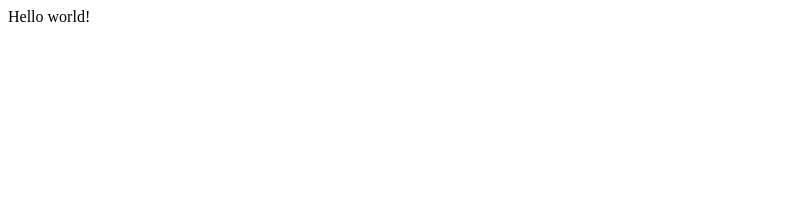
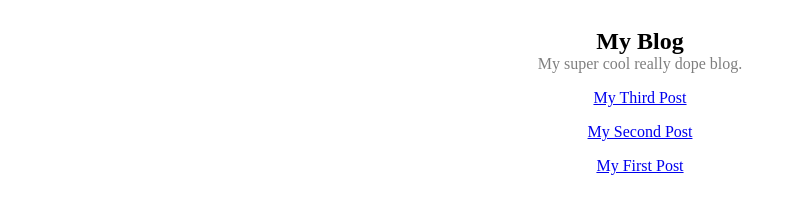
Before and after one commit to Josiah96singh/my-blog, a Gatsby site: page / in a window 1280 px wide. Shown: the whole page, without its empty margins (0-793 px from the left). Built offline with nearby package versions, Linux system fonts and the light colour scheme; Gatsby itself is replaced by a stand-in of ours.

Commit message:
updated with links and createPage plugin

```diff
--- a/gatsby-config.js
+++ b/gatsby-config.js
@@ -15,7 +15,7 @@ module.exports = {
       resolve: `gatsby-source-filesystem`,
       options: {
         name: `pages`,
-        path: `${__dirname / src / pages}`,
+        path: `${__dirname}/src/pages`,
       },
     },
   ],
--- /dev/null
+++ b/src/components/Header.js
@@ -0,0 +1,48 @@
+import React from "react"
+import { StaticQuery, graphql } from "gatsby"
+
+const TitleAndDescription = ({ data }) => {
+  const title = data.site.siteMetadata.title
+  const description = data.site.siteMetadata.description
+
+  return (
+    <div
+      style={{
+        display: "flex",
+        flexDirection: "column",
+        alignItems: "center",
+        fontFamily: "avenir",
+      }}
+    >
+      <h2 style={{ marginBottom: 0 }}>{title}</h2>
+      <p
+        style={{
+          marginTop: 0,
+          opacity: 0.5,
+        }}
+      >
+        {description}
+      </p>
+    </div>
+  )
+}
+
+const Header = () => {
+  return (
+    <StaticQuery
+      query={graphql`
+        query {
+          site {
+            siteMetadata {
+              title
+              description
+            }
+          }
+        }
+      `}
+      render={data => <TitleAndDescription data={data} />}
+    />
+  )
+}
+
+export default Header
--- a/src/pages/index.js
+++ b/src/pages/index.js
@@ -1,3 +1,47 @@
 import React from "react"
+import { graphql, Link } from "gatsby"
+import Header from "../components/Header"
 
-export default () => <div>Hello world!</div>
+const Layout = ({ data }) => {
+  const { edges } = data.allMarkdownRemark
+  console.log(edges)
+  return (
+    <div>
+      <Header />
+      <div
+        style={{
+          display: "flex",
+          flexDirection: "column",
+          alignItems: "center",
+          fontFamily: "avenir",
+        }}
+      >
+        {edges.map(edge => {
+          const { frontmatter } = edge.node
+          return (
+            <div key={frontmatter.title} style={{ marginBottom: "1rem" }}>
+              <Link to={frontmatter.path}>{frontmatter.title}</Link>
+            </div>
+          )
+        })}
+      </div>
+    </div>
+  )
+}
+
+export const query = graphql`
+  query HomepageQuery {
+    allMarkdownRemark(sort: { order: DESC, fields: [frontmatter___date] }) {
+      edges {
+        node {
+          frontmatter {
+            title
+            path
+            date
+          }
+        }
+      }
+    }
+  }
+`
+export default Layout
```
Also changed, not shown: gatsby-node.js (added, +39 -0 lines), src/templates/blogPost.js (added, +8 -0 lines).
